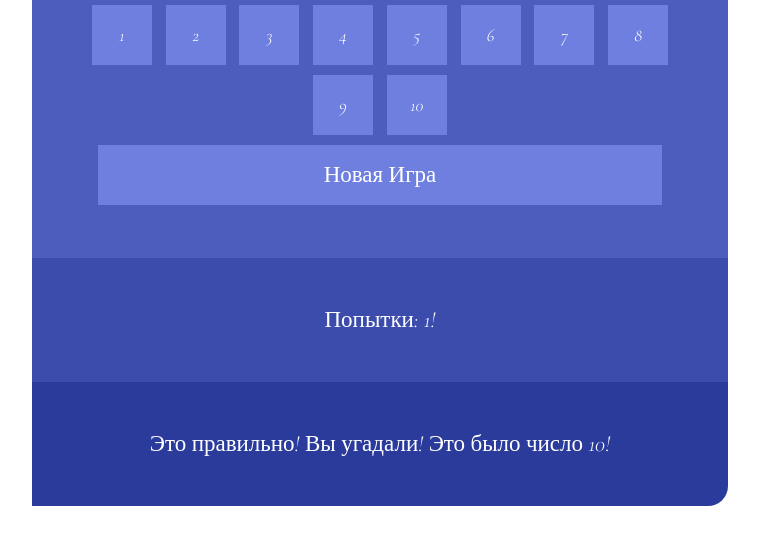
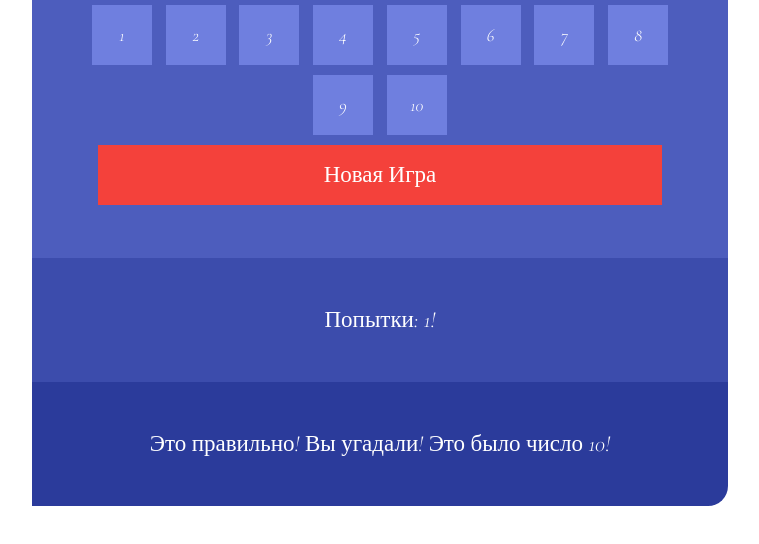
Before and after one commit to rolmaf/guessthenumber, a plain HTML site: page index.html in a window 1280 px wide. Both pictures are taken after a click on the button "10". Shown: the part 138-682 px from the top of the page, without its empty margins (308-1067 px from the left). Drawn offline with nearby package versions, Linux system fonts and the light colour scheme.

Commit message:
Add files via upload

```diff
--- a/script.js
+++ b/script.js
@@ -1,11 +1,14 @@
 let secret_number = Math.ceil(Math.random()*10);
 let i = 0;
+let block = false;
 document.querySelector(".all").onclick = function() {
-    if (event.target.classList.contains("number")) {
+    if (event.target.classList.contains("number") && block == false) {
         i++;
         let this_number = event.target.innerHTML;
         if (this_number == secret_number) {
             document.querySelector("#finish").innerHTML = "Это правильно! Вы угадали! Это было число  " + this_number + "!";
+            document.querySelector("#new-game").classList.add("active");
+            block = true;
         }
         if (this_number > secret_number) {
             document.querySelector("#finish").innerHTML = "Секретное число меньше " + this_number;
@@ -19,6 +22,8 @@ document.querySelector(".all").onclick = function() {
 document.querySelector("#new-game").onclick = function() {
     secret_number = Math.floor(Math.random()*10);
     i = 0;
+    document.querySelector("#new-game").classList.remove("active");
+    block = false;
     document.querySelector("#popytki").innerHTML = "Попытки: " + i + "!";
     document.querySelector("#finish").innerHTML = "Как вы думаете, какое число загадал компьютер?";
 }
--- a/style.css
+++ b/style.css
@@ -68,6 +68,10 @@ p {
     }
 
 }
+.active {
+    background-color: #F4413B;
+    color: white;
+}
 /* @media all and (max-width: 860px) {
     .all, p, .content {
         width: 200px;
```
